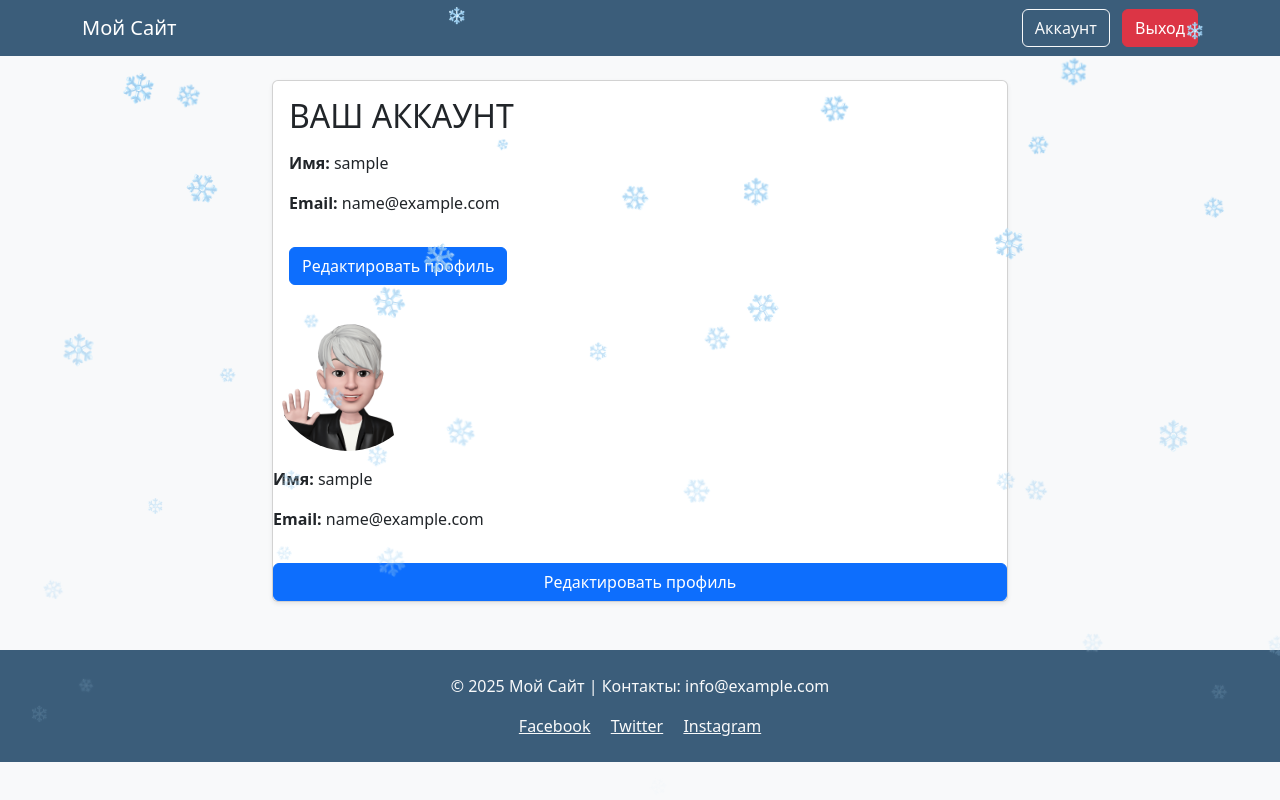
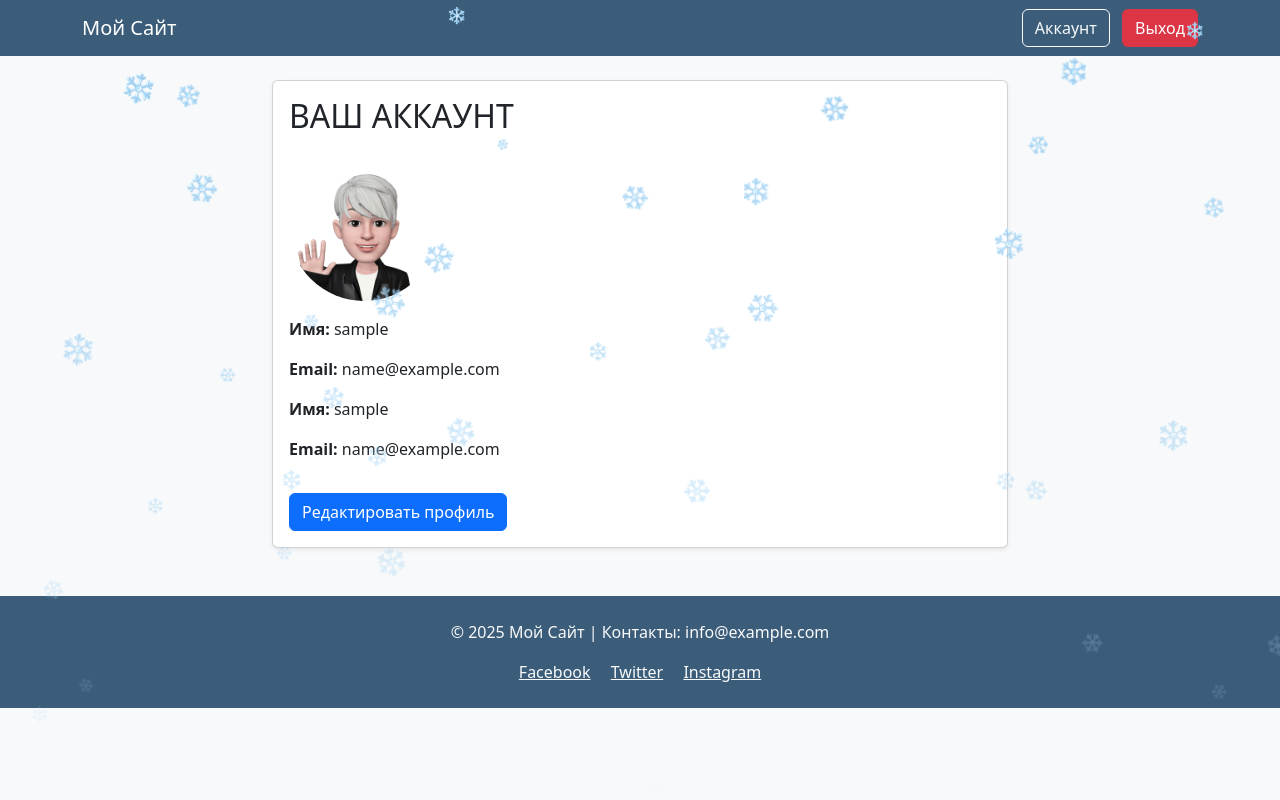
Before and after one commit to vladTMA/VD07.-Authentication-and-authorization, a Flask app: page /account in a window 1280 px wide. Run offline with Flask 3, Linux system fonts and the light colour scheme; the visitor is signed in with stand-in values (Sample User, id 1).

Commit message:
Fix profile layout, update avatar position and clean templates

```diff
--- a/app/forms.py
+++ b/app/forms.py
@@ -4,6 +4,7 @@ from wtforms import StringField, PasswordField, SubmitField, BooleanField
 from wtforms.validators import DataRequired, Length, Email, EqualTo, ValidationError
 from app.models import User
 from flask_login import current_user
+from flask_wtf.file import FileField, FileAllowed
 
 
 class RegistrationForm(FlaskForm):
@@ -35,6 +36,7 @@ class EditProfileForm(FlaskForm):
     email = StringField('Email', validators=[DataRequired(), Email()])
     new_password = PasswordField('New Password')
     confirm_new_password = PasswordField('Confirm New Password', validators=[EqualTo('new_password')])
+    avatar = FileField('Avatar', validators=[FileAllowed(['jpg', 'png', 'jpeg'])])
     submit = SubmitField('Save changes')
 
     def validate_username(self, username):
--- a/app/templates/account.html
+++ b/app/templates/account.html
@@ -8,23 +8,27 @@
     <div class="card-body">
         <h2 class="mb-3">ВАШ АККАУНТ</h2>
 
+        <img src="{{ url_for('static', filename='avatars/' + current_user.avatar) }}"
+             class="rounded-circle mb-3"
+             width="150" height="150" alt="avatar">
+
+        <p><strong>Имя:</strong> {{ current_user.username }}</p>
+        <p><strong>Email:</strong> {{ current_user.email }}</p>
+
         <p><strong>Имя:</strong> {{ current_user.username }}</p>
         <p><strong>Email:</strong> {{ current_user.email }}</p>
 
         <a href="{{ url_for('edit_profile') }}" class="btn btn-primary mt-3">
             Редактировать профиль
         </a>
+
     </div>
-    <img src="{{ url_for('static', filename='avatars/' + current_user.avatar) }}"
-     class="rounded-circle mb-3"
-     width="150" height="150" alt="avatar">
 
-        <p><strong>Имя:</strong> {{ current_user.username }}</p>
-        <p><strong>Email:</strong> {{ current_user.email }}</p>
 
-    <a href="{{ url_for('edit_profile') }}" class="btn btn-primary mt-3">
-    Редактировать профиль
-    </a>
+
+
+
+
 
 </div>
 {% endblock %}
```
